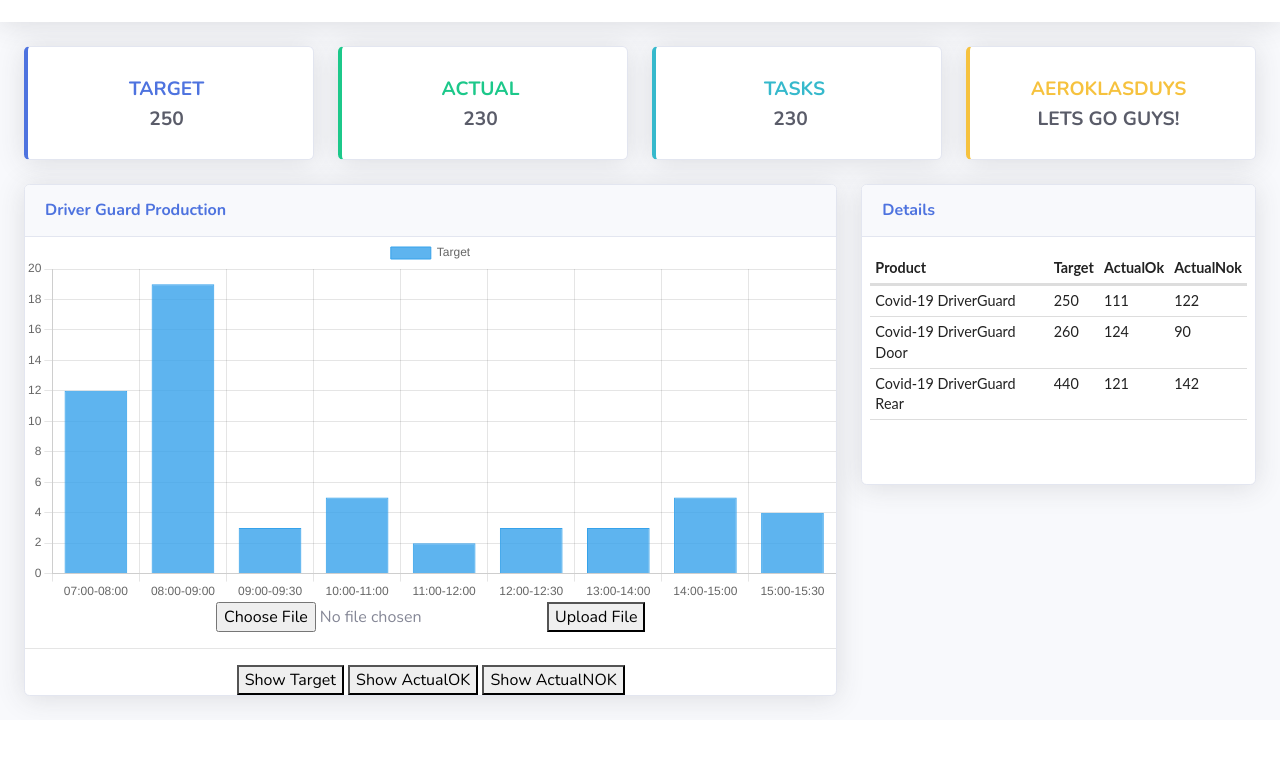
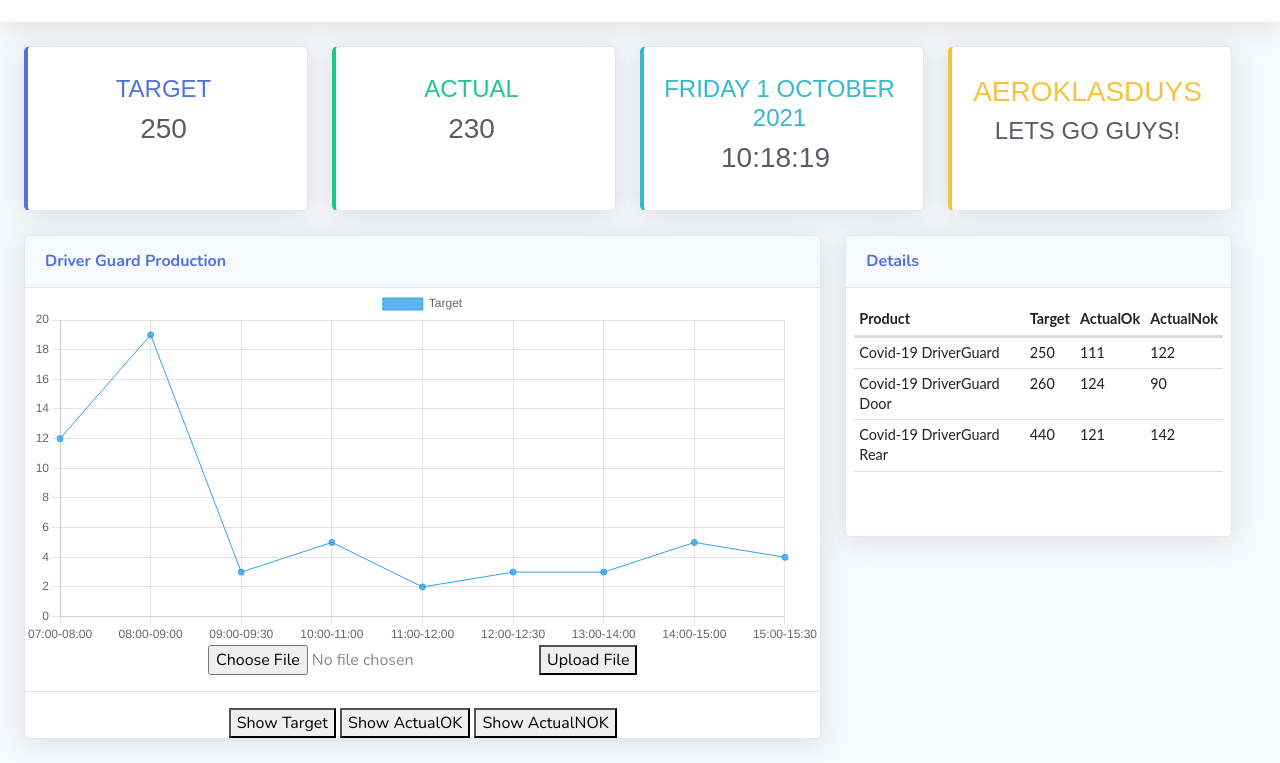
Before and after one commit to molopogary/ARKDashNew, a website with bundled scripts: page index.html in a window 1280 px wide. Shown: the part 48-811 px from the top of the page. Built offline with nearby package versions, Linux system fonts and the light colour scheme.

Commit message:
Time and Formatting

```diff
--- /dev/null
+++ b/css/style.css
@@ -0,0 +1,15 @@
+div{
+  text-align:center;
+  width: 100%;
+}
+.col-lg-12{
+  text-align:center;
+}
+h3{
+  text-align:center;
+  font-family: Arial, Helvetica, sans-serif;
+}
+h4{
+  text-align:center;
+  font-family: Arial, Helvetica, sans-serif;
+}
--- a/index.html
+++ b/index.html
@@ -214,7 +214,7 @@
 
     </head>
 
-            <body id="page-top">
+            <body id="page-top" onLoad="updateTime();" >
 
     <!-- Page Wrapper -->
         <div id="wrapper">
@@ -260,15 +260,15 @@
                     <!-- Content Row -->
                     <div class="row">
 
-                        <!-- Earnings (Monthly) Card Example -->
+                        <!-- Target -->
                         <div class="col-xl-3 col-md-6 mb-4">
                             <div class="card border-left-primary shadow h-100 py-2">
                                 <div class="card-body">
                                     <div class="row no-gutters align-items-center">
                                         <div class="col mr-2">
                                             <div class="text-lg font-weight-bold text-primary text-uppercase mb-1">
-                                                <center>Target</center></div>
-                                            <div class="text-lg h5 mb-0 font-weight-bold text-gray-800"><center>250</center></div>
+                                                <center><h4>Target</h4></center></div>
+                                            <div class="text-lg h5 mb-0 font-weight-bold text-gray-800"><center><h3>250</h3></center></div>
                                         </div>
 
                                     </div>
@@ -276,15 +276,15 @@
                             </div>
                         </div>
 
-                        <!-- Earnings (Monthly) Card Example -->
+                        <!-- Actual-->
                         <div class="col-xl-3 col-md-6 mb-4">
                             <div class="card border-left-success shadow h-100 py-2">
                                 <div class="card-body">
                                     <div class="row no-gutters align-items-center">
                                         <div class="col mr-2">
                                             <div class="text-lg font-weight-bold text-success text-uppercase mb-1">
-                                               <center> Actual</center></div>
-                                            <div class="text-lg h5 mb-0 font-weight-bold text-gray-800"><center>230</center></div>
+                                               <center><h4> Actual</h4></center></div>
+                                            <div class="text-lg h5 mb-0 font-weight-bold text-gray-800"><h3><center>230</center></h3></div>
                                         </div>
 
                                     </div>
@@ -292,17 +292,17 @@
                             </div>
                         </div>
 
-                        <!-- Earnings (Monthly) Card Example -->
+                        <!-- Time and Date-->
                         <div class="col-xl-3 col-md-6 mb-4">
                             <div class="card border-left-info shadow h-100 py-2">
                                 <div class="card-body">
                                     <div class="row no-gutters align-items-center">
                                         <div class="col mr-2">
-                                            <div class="text-lg font-weight-bold text-info text-uppercase mb-1"><center>Tasks</center>
+                                            <div class="text-lg font-weight-bold text-info text-uppercase mb-1"><h4 id="dateDisplay"></h4>
                                             </div>
                                             <div class="row no-gutters align-items-center">
                                                 <div class="col mr-2">
-                                                    <div class="text-lg h5 mb-0 font-weight-bold text-gray-800"><center>230</center></div>
+                                                    <div class="text-lg h5 mb-0 font-weight-bold text-gray-800"><center><h3 id="timeDisplay"></h3></center></div>
                                                 </div>
 
                                             </div>
@@ -313,15 +313,15 @@
                             </div>
                         </div>
 
-                        <!-- Pending Requests Card Example -->
+                        <!--Motivation -->
                         <div class="col-xl-3 col-md-6 mb-4">
                             <div class="card border-left-warning shadow h-100 py-2">
                                 <div class="card-body">
                                     <div class="row no-gutters align-items-center">
                                         <div class="col mr-2">
                                             <div class="text-lg font-weight-bold text-warning text-uppercase mb-1">
-                                               <center> AEROKLASDUYS</center></div>
-                                            <div class="text-lg h5 mb-0 font-weight-bold text-gray-800"><center>LETS GO GUYS!</center></div>
+                                               <center><h3> AEROKLASDUYS</h3></center></div>
+                                            <div class="text-lg h5 mb-0 font-weight-bold text-gray-800"><center><h4>LETS GO GUYS!</h4></center></div>
                                         </div>
 
                                     </div>
@@ -419,7 +419,7 @@
         //config
 
         const config={
-            type: 'bar',
+            type: 'line',
         data,
         options: {
             scales: {
@@ -616,7 +616,10 @@
 
     <!-- Page level custom scripts -->
     <script src="js/demo/chart-area-demo.js"></script>
-    <script src="js/demo/chart-pie-demo.js"></script>
+
+    <link rel="stylesheet" href="css/style.css">
+    <!-- Javascript -->
+    <script type="text/Javascript" src="js/date.js"></script>
 
 </body>
 
--- /dev/null
+++ b/js/date.js
@@ -0,0 +1,44 @@
+function updateTime(){
+
+//Date year - month - day
+var myDate = new Date();
+var year = myDate.getFullYear();
+var month = myDate.getMonth();
+var day = myDate.getDay();
+var daym = myDate.getDate();
+var dayarray = new Array ('Sunday', 'Monday','Tuesday','Wednesday','Thursday','Friday','Saturday');
+var montharray = new Array ('January','Febuary','March','April','May','June','July','August','September','October','November','December');
+//Date year - month - day
+
+// Hour - Minute - Second
+var myTime = new Date();
+var hour = myTime.getHours();
+var minute = myTime.getMinutes();
+var second = myTime.getSeconds();
+hour = checkTime(hour);
+minute = checkTime(minute);
+second = checkTime(second);
+// now is 24 hour clock
+
+
+// current spliced togethor
+var currentDate = '' + dayarray[day] + ' ' + daym + ' ' + montharray[month] + ' ' + year;
+// current 24hr spliced togethor
+var currentTime = setTimeout(updateTime, 500);
+
+
+//get date div
+var myClock = document.getElementById('dateDisplay');
+//get time div
+var myWatch = document.getElementById('timeDisplay').innerHTML = hour + ':' + minute + ':' + second;
+
+
+//write current date as string to div
+myClock.innerHTML = currentDate;
+
+
+}
+function checkTime(i){
+    if (i < 10) {i = "0" + i}; // adds a 0 infront of numbers less than 10
+    return i;
+}
```
